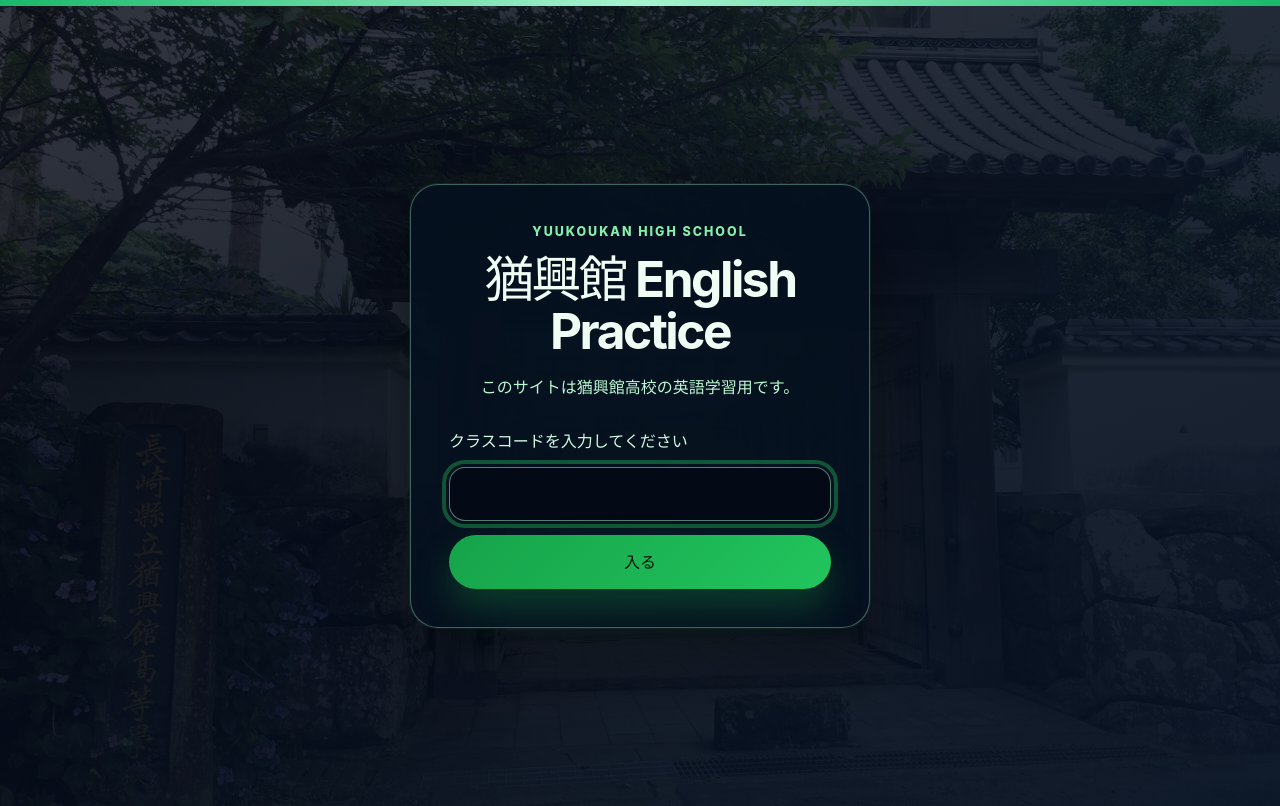
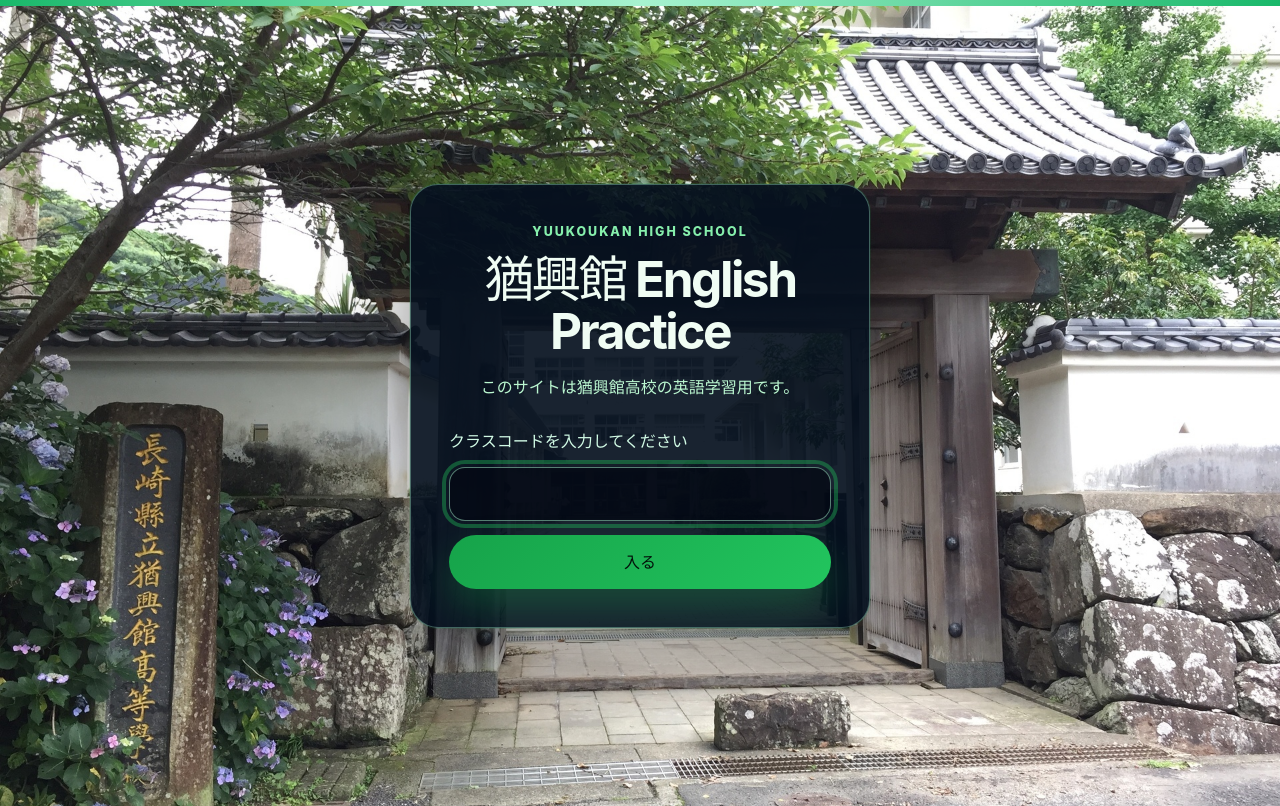
Before and after one commit to Hiddenmaverick/YKK-v2, a React (Vite) app: page / in a window 1280 px wide. Built offline with nearby package versions, Linux system fonts and the light colour scheme.

Commit message:
Remove access gate background overlay

```diff
--- a/src/App.tsx
+++ b/src/App.tsx
@@ -1506,7 +1506,6 @@ const AccessGate = ({ onUnlock }: { onUnlock: () => void }) => {
 
   return (
     <main className={`access-gate${isUnlocking ? ' access-gate-unlocking' : ''}`} style={gateStyle}>
-      <div className="access-gate-overlay" aria-hidden="true" />
       <section className="access-gate-card" aria-labelledby="access-gate-title">
         <p className="access-gate-kicker">Yuukoukan High School</p>
         <h1 id="access-gate-title">猶興館 English Practice</h1>
--- a/src/styles.css
+++ b/src/styles.css
@@ -177,14 +177,10 @@ input:disabled {
 
 .access-gate {
   align-items: center;
-  background-image:
-    linear-gradient(rgba(3, 7, 18, 0.62), rgba(3, 7, 18, 0.78)),
-    var(--access-gate-background-image),
-    radial-gradient(circle at 20% 10%, rgba(34, 197, 94, 0.22), transparent 30rem),
-    linear-gradient(135deg, #06111f 0%, #0b1f37 52%, #06140f 100%);
+  background-image: var(--access-gate-background-image);
   background-position: center;
   background-repeat: no-repeat;
-  background-size: auto, cover, auto, auto;
+  background-size: cover;
   display: flex;
   isolation: isolate;
   justify-content: center;
@@ -198,15 +194,6 @@ input:disabled {
 
 .access-gate-unlocking {
   opacity: 0;
-}
-
-.access-gate-overlay {
-  background:
-    radial-gradient(circle at center, rgba(20, 83, 45, 0.14), transparent 18rem),
-    linear-gradient(135deg, rgba(3, 7, 18, 0.5), rgba(7, 20, 38, 0.82));
-  inset: 0;
-  position: absolute;
-  z-index: -1;
 }
 
 .access-gate-card {
```
